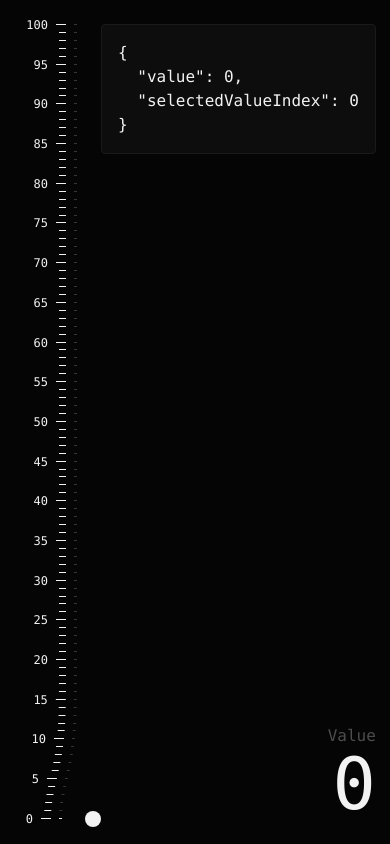
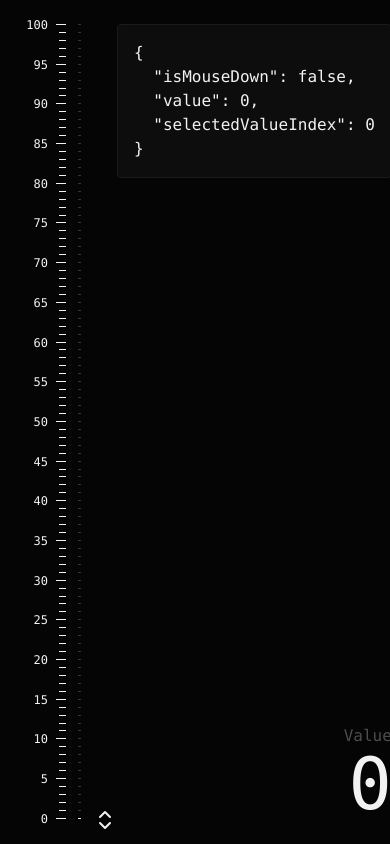
Before and after one commit to mazhugasergei/counter, a React (Vite) app: page / in a window 390 px wide. Built offline with nearby package versions, Linux system fonts and the light colour scheme.

Commit message:
add arrow and mobile support

```diff
--- a/src/App.tsx
+++ b/src/App.tsx
@@ -1,4 +1,6 @@
 import React from "react"
+import { Block } from "./components/block"
+import { ChevronUpDownIcon } from "./components/icons"
 import { cn } from "./utils/helpers"
 
 export function App() {
@@ -7,13 +9,26 @@ export function App() {
 	const handlerRef = React.useRef<HTMLDivElement>(null)
 	const [sliderHeight, setSliderHeight] = React.useState<number | null>(null)
 	const [selectedValueIndex, setSelectedValueIndex] = React.useState(0)
+	const [isMouseDown, setIsMouseDown] = React.useState(false)
+
+	// slider config
 	const minValue = 0
 	const maxValue = 100
 	const step = 1
 	const majorDivision = 5
 	const numbers = true
-	const sigma = 5
 
+	// gaussian curve
+	const getOffset = (selectedValueIndex: number, index: number) => {
+		if (!isMouseDown) return
+		const maxOffset = 15
+		const sigma = 5
+		const x = Math.abs(selectedValueIndex - index)
+		const y = Math.exp(-(x ** 2 / (2 * sigma ** 2)))
+		return y * maxOffset
+	}
+
+	// validations
 	if (maxValue <= minValue) return <Block>Max value must be greater than min value</Block>
 	if (!step) return <Block>Step must be defined and greater than 0</Block>
 	if ((maxValue - minValue) % step) return <Block>Step must divide the range</Block>
@@ -25,61 +40,77 @@ export function App() {
 	}, [minValue, maxValue, step])
 
 	React.useEffect(() => {
-		if (!sliderRef.current) return
-		setSliderHeight(sliderRef.current.offsetHeight)
+		const handleWindowResize = () => {
+			if (!sliderRef.current) return
+			setSliderHeight(sliderRef.current.offsetHeight)
+		}
+
+		handleWindowResize()
+		window.addEventListener("resize", handleWindowResize)
+		return () => {
+			window.removeEventListener("resize", handleWindowResize)
+		}
 	}, [sliderRef])
 
 	React.useEffect(() => {
 		if (!handlerRef.current) return
 
-		let isMouseDown = false
-		const handleMouseDown = () => (isMouseDown = true)
-		const handleMouseUp = () => (isMouseDown = false)
+		const handleMouseDown = () => {
+			setIsMouseDown(true)
+			// document.body.style.cursor = "none"
+		}
+		const handleMouseUp = () => {
+			setIsMouseDown(false)
+			// document.body.style.cursor = "default"
+		}
 
-		const handleMouseMove = (e: MouseEvent) => {
+		const handleMouseMove = (e: MouseEvent | TouchEvent) => {
 			if (!isMouseDown || !sliderRef.current || !handlerRef.current || !sliderHeight) return
+			const eY = e instanceof MouseEvent ? e.clientY : e.touches[0].clientY
 			// calculate new value
-			const offsetFromBottom = sliderRef.current.getBoundingClientRect().bottom - e.clientY
+			const offsetFromBottom = sliderRef.current.getBoundingClientRect().bottom - eY
 			let newValueIndex = Math.round((offsetFromBottom / sliderHeight) * ((maxValue - minValue) / step))
 			if (newValueIndex < 0) newValueIndex = 0
 			if (newValueIndex > values.length - 1) newValueIndex = values.length - 1
 			setSelectedValueIndex(newValueIndex)
 			// move handler
-			handlerRef.current.style.top = `${sliderHeight - (sliderHeight / (values.length - 1)) * newValueIndex}px`
+			handlerRef.current.style.bottom = `${(sliderHeight / (values.length - 1)) * newValueIndex}px`
 		}
 
 		handlerRef.current.addEventListener("mousedown", handleMouseDown)
+		handlerRef.current.addEventListener("touchstart", handleMouseDown)
 		document.addEventListener("mouseup", handleMouseUp)
+		document.addEventListener("touchend", handleMouseUp)
 		document.addEventListener("mousemove", handleMouseMove)
+		document.addEventListener("touchmove", handleMouseMove)
 
 		return () => {
 			handlerRef.current?.removeEventListener("mousedown", handleMouseDown)
+			handlerRef.current?.removeEventListener("touchstart", handleMouseDown)
 			document.removeEventListener("mouseup", handleMouseUp)
+			document.removeEventListener("touchend", handleMouseUp)
 			document.removeEventListener("mousemove", handleMouseMove)
+			document.removeEventListener("touchmove", handleMouseMove)
 		}
-	}, [handlerRef, sliderRef, sliderHeight])
+	}, [handlerRef, sliderRef, sliderHeight, values, isMouseDown])
 
 	return (
 		<main>
 			{/* container */}
 			<div ref={containerRef} className="flex min-h-screen justify-between p-6">
 				{/* slider */}
-				<div ref={sliderRef} className={cn("flex gap-2", numbers ? "pl-8" : "pl-2")}>
+				<div ref={sliderRef} className={cn("flex gap-3", numbers ? "pl-8" : "pl-2")}>
 					{/* dividers */}
 					<div className="flex flex-col items-end justify-between">
 						{values
 							.map((value, index) => (
 								<div
 									key={value}
+									className="relative"
 									style={{
 										width: !(index % majorDivision) ? "10px" : "7px",
 										borderTop: "1px solid var(--color-foreground)",
-										transform: (() => {
-											const x = Math.abs(selectedValueIndex - index)
-											const y = Math.exp(-(x ** 2 / (2 * sigma ** 2)))
-											const maxOffset = 15
-											return `translateX(-${y * maxOffset}px)`
-										})(),
+										right: getOffset(selectedValueIndex, index),
 									}}
 								>
 									{/* numbers */}
@@ -99,17 +130,13 @@ export function App() {
 							.map((value, index) => (
 								<div
 									key={value}
+									className="relative"
 									style={{
 										width: "3px",
 										borderTop: "1px solid var(--color-foreground)",
 										opacity: selectedValueIndex >= index ? 1 : 0.2,
 										// borderTop: `1px solid ${selectedValueIndex >= index ? "var(--color-primary)" : "var(--color-secondary)"}`,
-										transform: (() => {
-											const x = Math.abs(selectedValueIndex - index)
-											const y = Math.exp(-(x ** 2 / (2 * sigma ** 2)))
-											const maxOffset = 15
-											return `translateX(-${y * maxOffset}px)`
-										})(),
+										right: getOffset(selectedValueIndex, index),
 									}}
 								/>
 							))
@@ -117,13 +144,15 @@ export function App() {
 					</div>
 
 					{/* handler */}
-					<div
-						ref={handlerRef}
-						className="bg-foreground relative h-4 w-4 -translate-y-[calc(50%+1px)] rounded-full"
-						style={{
-							top: "100%",
-						}}
-					/>
+					<div ref={handlerRef} className="relative translate-y-1/2 self-end">
+						{isMouseDown ? (
+							<div className="grid h-6 w-6 place-items-center">
+								<div className="bg-foreground h-4 w-4 rounded-full" />
+							</div>
+						) : (
+							<ChevronUpDownIcon className="pointer-events-none select-none" />
+						)}
+					</div>
 				</div>
 
 				<div className="flex flex-col justify-between">
@@ -132,6 +161,7 @@ export function App() {
 						<pre>
 							{JSON.stringify(
 								{
+									isMouseDown,
 									value: values[selectedValueIndex],
 									selectedValueIndex,
 								},
@@ -150,12 +180,3 @@ export function App() {
 		</main>
 	)
 }
-
-const Block = React.forwardRef<HTMLDivElement, React.HTMLAttributes<HTMLDivElement>>(
-	({ children, className, ...props }, ref) => (
-		<div ref={ref} className={cn("bg-muted rounded-sm border p-4", className)} {...props}>
-			{children}
-		</div>
-	)
-)
-Block.displayName = "Block"
--- /dev/null
+++ b/src/components/block.tsx
@@ -0,0 +1,11 @@
+import React from "react"
+import { cn } from "../utils/helpers"
+
+export const Block = React.forwardRef<HTMLDivElement, React.HTMLAttributes<HTMLDivElement>>(
+	({ children, className, ...props }, ref) => (
+		<div ref={ref} className={cn("bg-muted rounded-sm border p-4", className)} {...props}>
+			{children}
+		</div>
+	)
+)
+Block.displayName = "Block"
--- /dev/null
+++ b/src/components/icons.tsx
@@ -0,0 +1,26 @@
+import React from "react"
+
+export interface IconProps extends React.SVGProps<SVGSVGElement> {
+	width?: number
+	height?: number
+}
+
+export const ChevronUpDownIcon = React.forwardRef<SVGSVGElement, IconProps>(({ width, height, ...props }, ref) => (
+	<svg
+		ref={ref}
+		xmlns="http://www.w3.org/2000/svg"
+		width={width ?? 24}
+		height={height ?? 24}
+		viewBox="0 0 24 24"
+		fill="none"
+		stroke="currentColor"
+		strokeWidth="2"
+		strokeLinecap="round"
+		strokeLinejoin="round"
+		{...props}
+	>
+		<path d="m7 15 5 5 5-5" />
+		<path d="m7 9 5-5 5 5" />
+	</svg>
+))
+ChevronUpDownIcon.displayName = "ChevronUpDownIcon"
```
